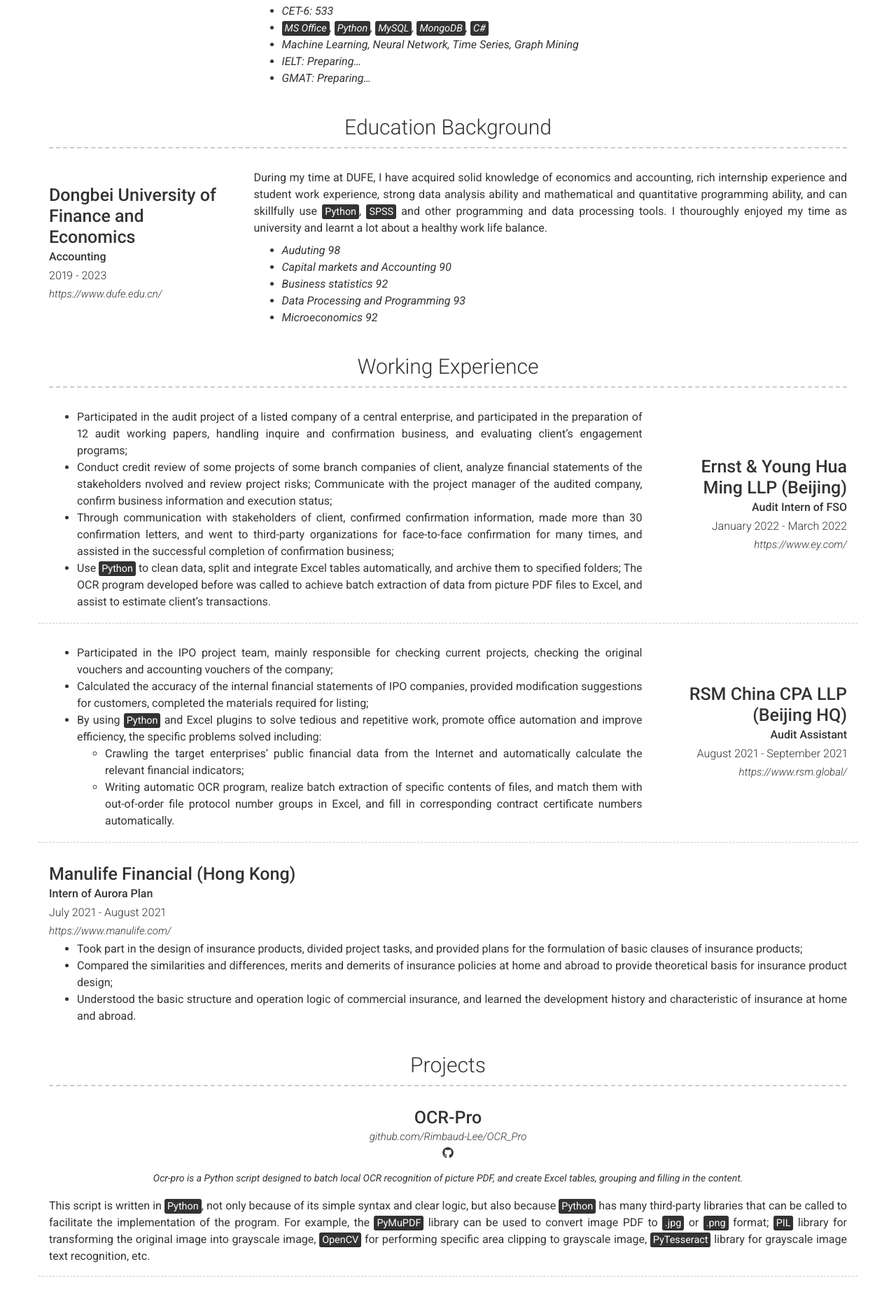
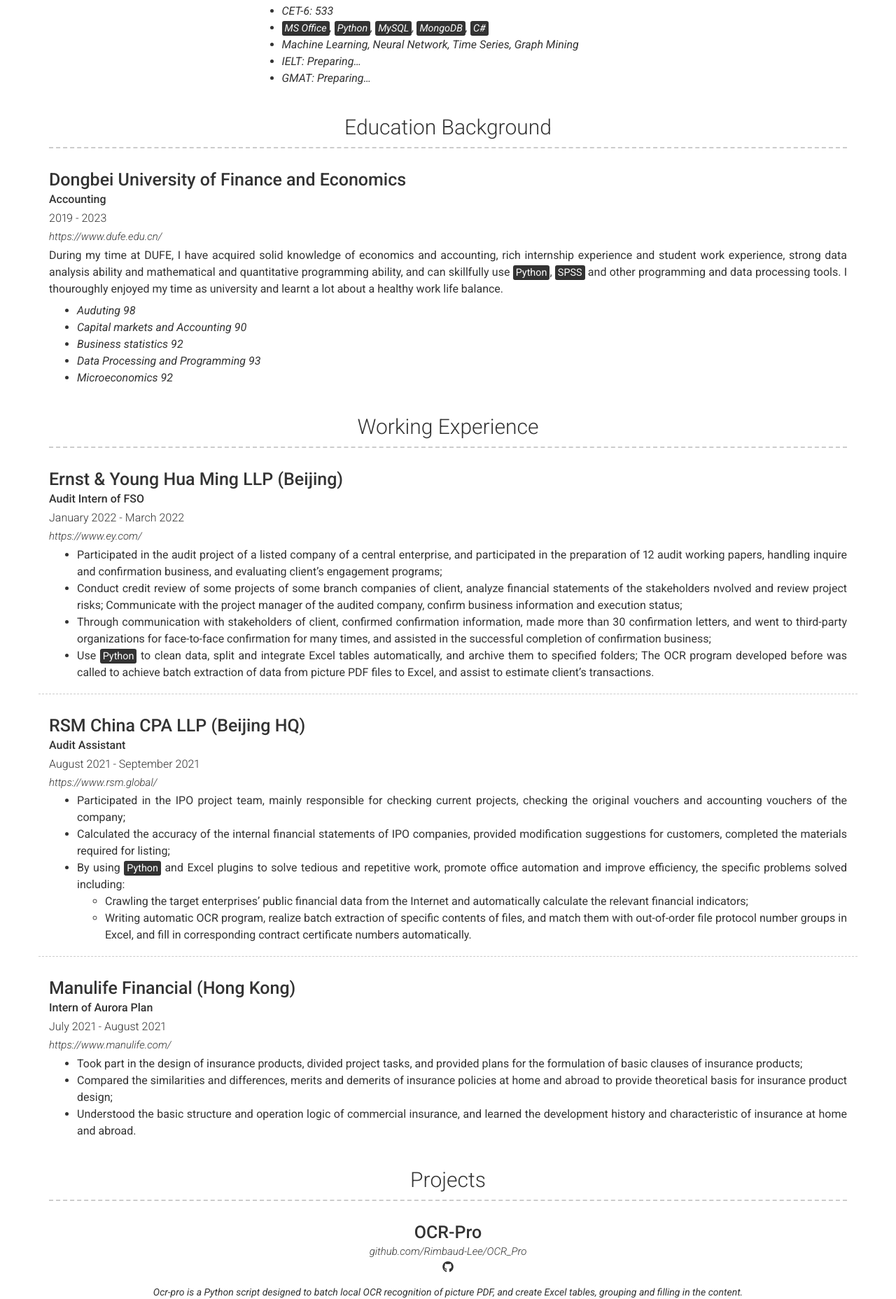
Before and after one commit to Rimbaud-Lee/resume_en, a Jekyll site: the page built from index.md, in a window 1280 px wide. Shown: the part 532-2388 px from the top of the page at 70% size. Built offline with Jekyll 4.4.1, drawn with Linux system fonts in a browser that asks for light colours; nearby versions of some CDN libraries.

Commit message:
_config.yml

```diff
--- a/_config.yml
+++ b/_config.yml
@@ -69,7 +69,7 @@ content:
   - title: Education Background
     layout: list
     content:
-      - layout: left
+      - layout: top
         title: Dongbei University of Finance and Economics
         sub_title: Accounting
         caption: 2019 - 2023
@@ -89,7 +89,7 @@ content:
   - title: Working Experience
     layout: list
     content:
-      - layout: right # left
+      - layout: top # left
         border: weak
         title: Ernst & Young Hua Ming LLP (Beijing)
         sub_title: Audit Intern of FSO
@@ -103,7 +103,7 @@ content:
           - Through communication with stakeholders of client, confirmed confirmation information, made more than 30 confirmation letters, and went to third-party organizations for face-to-face confirmation for many times, and assisted in the successful completion of confirmation business;
           - Use <mark>Python</mark> to clean data, split and integrate Excel tables automatically, and archive them to specified folders; The OCR program developed before was called to achieve batch extraction of data from picture PDF files to Excel, and assist to estimate client's transactions.
 
-      - layout: right # left
+      - layout: top # left
         border: weak
         title: RSM China CPA LLP (Beijing HQ)
         sub_title: Audit Assistant
```
